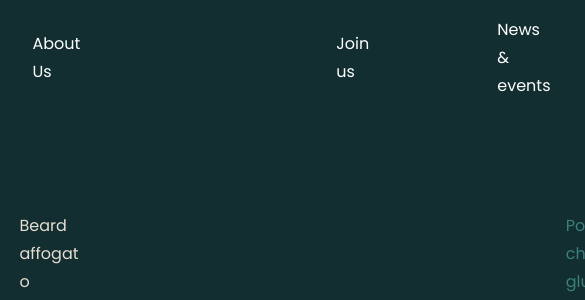
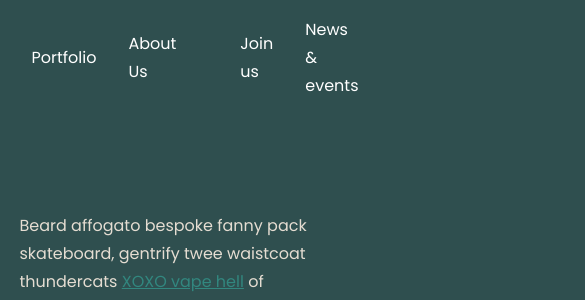
Before and after one commit to Volkrom/being-human, a plain HTML site: page index.html in a window 390 px wide. Shown: the top 300 px of the page, 585 px wide, since content can reach past the window. Drawn offline with Linux system fonts and the light colour scheme.

Commit message:
Added little media query breakpointsand foole around

```diff
--- a/css/style.css
+++ b/css/style.css
@@ -67,6 +67,7 @@ body {
 }
 .wrapper {
     width: 90%;
+    max-width: 1400px;
     margin:0 auto;
 }
 .d-flex {
@@ -152,3 +153,27 @@ header a {
 /* END MAIN STYLES */
 
 /* Responsive styles*/
+@media only screen and (max-width: 1094px) {
+    body {
+      background-color: lightblue;
+    }
+    header a {
+        margin:1em 1em ;
+    }
+  }
+  @media only screen and (max-width: 915px) {
+    body {
+      background-color:bisque;
+    }
+  }
+  @media only screen and (max-width: 600px) {
+      body {
+          background-color: darkslategray;
+      }
+    .hero {
+        grid-template-columns: repeat(1, 1fr);
+    }
+    .gradient {
+        display: none;
+    }
+  }
```
